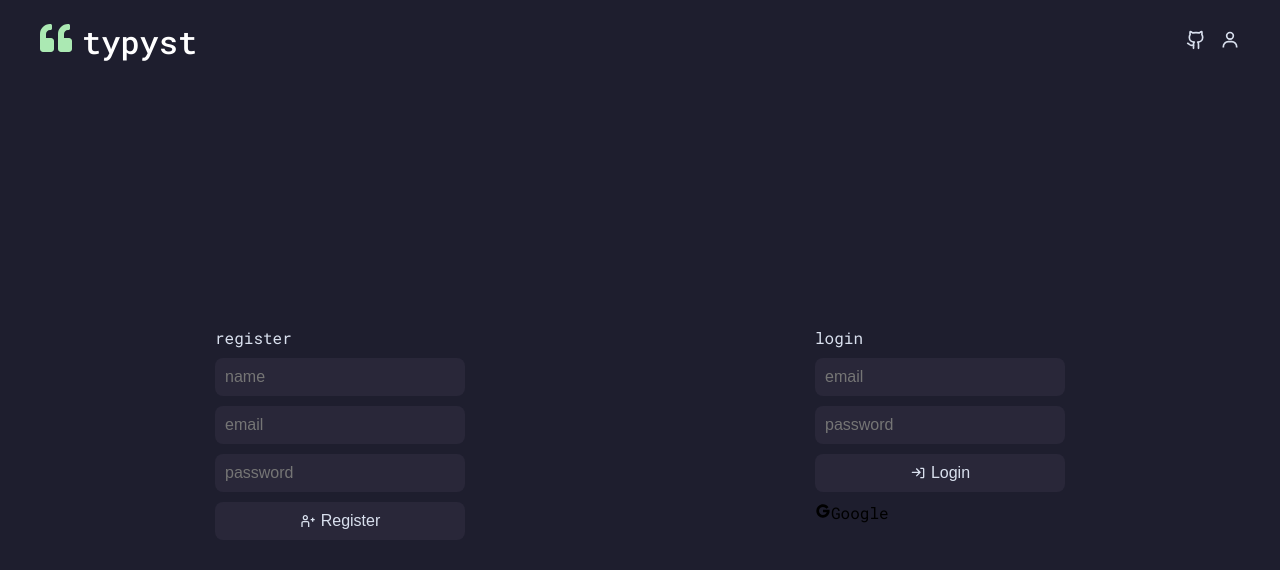
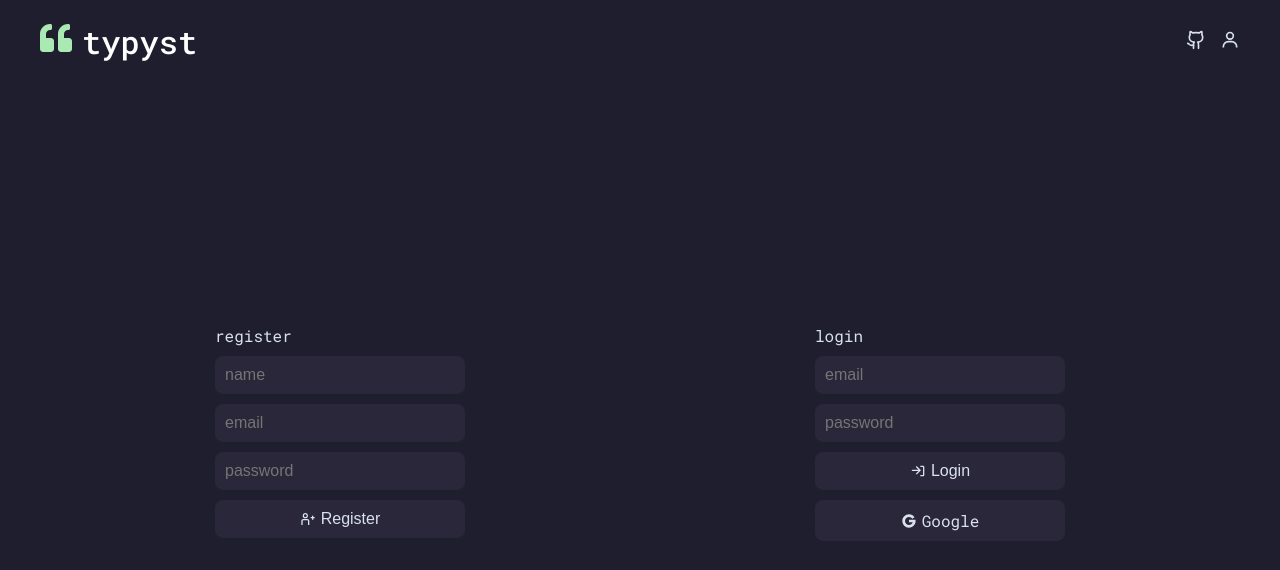
Before and after one commit to harsh661/typyst, a React (Vite) app: page /login in a window 1280 px wide. Shown: the top 570 px of the page. Built offline with nearby package versions, Linux system fonts and the light colour scheme; no server answers.

Commit message:
minor style change

```diff
--- a/globals.css
+++ b/globals.css
@@ -211,7 +211,7 @@ body {
     border-radius: 8px;
 }
 
-.form > button {
+.form > button, .form > div {
     cursor: pointer;
     font-size: 16px;
     background: var(--sub-alt-color);
```
